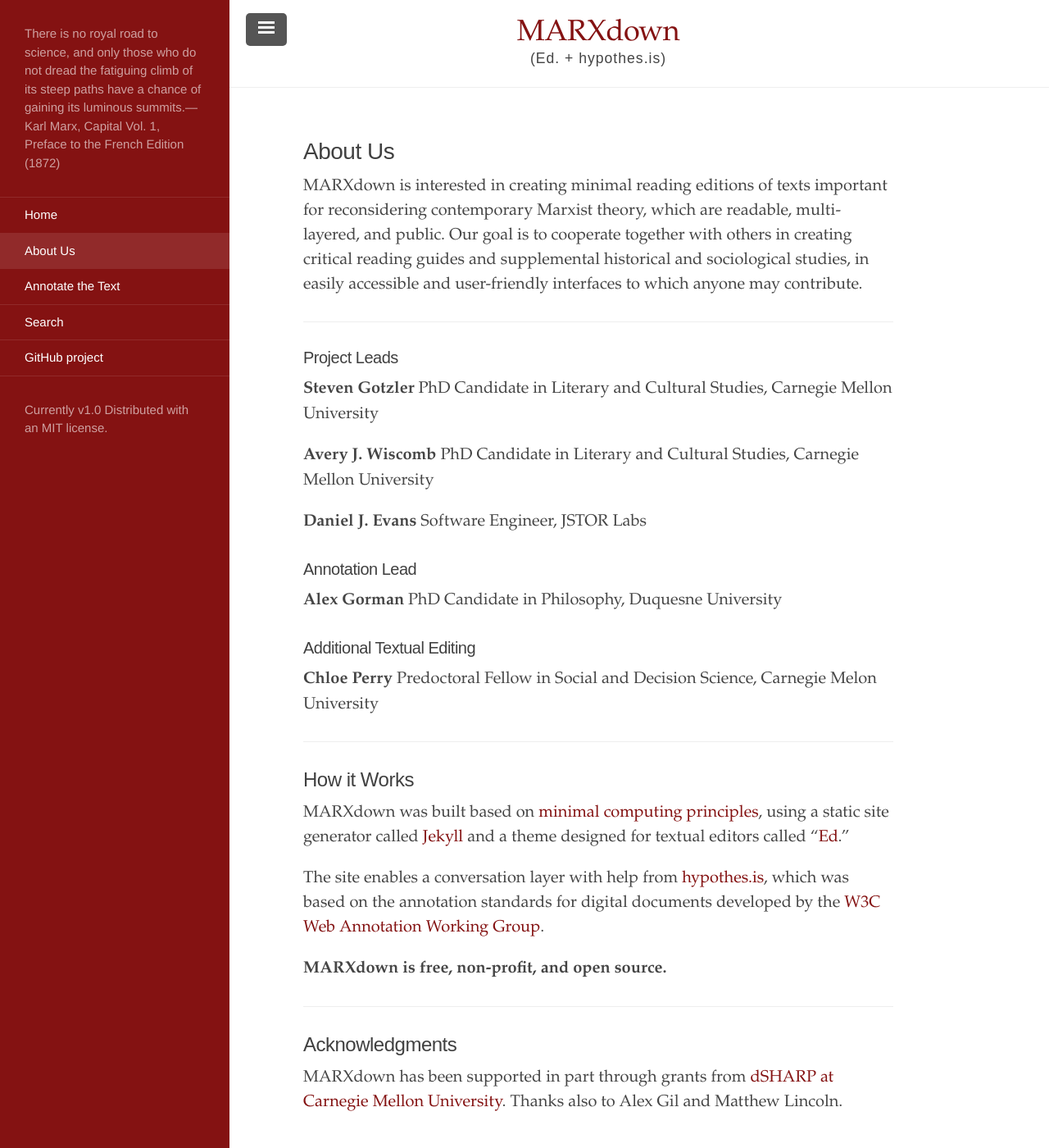
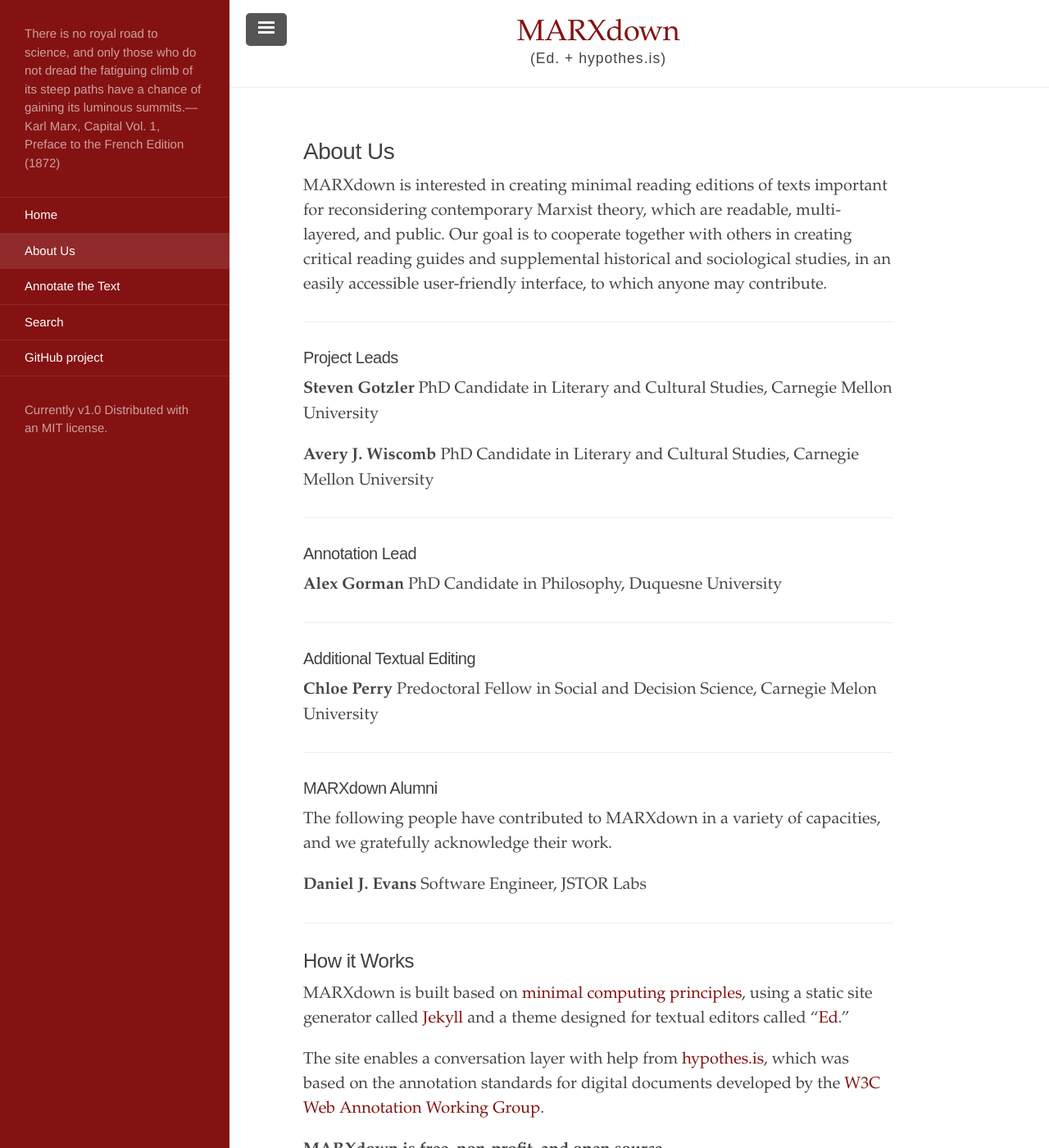
Before and after one commit to MARXdown/MARXdown.github.io, a Jekyll site: the page built from about.md, in a window 1280 px wide and 1400 px high. Shown: the whole window at 82% size. Built offline with Jekyll 4.4.1, drawn with Linux system fonts in a browser that asks for light colours; a script that is not in the unit is left out.

Commit message:
more edits

```diff
--- a/about.md
+++ b/about.md
@@ -3,7 +3,7 @@
 title: About Us
 ---
 
-MARXdown is interested in creating minimal reading editions of texts important for reconsidering contemporary Marxist theory, which are readable, multi-layered, and public. Our goal is to cooperate together with others in creating critical reading guides and supplemental historical and sociological studies, in easily accessible and user-friendly interfaces to which anyone may contribute.
+MARXdown is interested in creating minimal reading editions of texts important for reconsidering contemporary Marxist theory, which are readable, multi-layered, and public. Our goal is to cooperate together with others in creating critical reading guides and supplemental historical and sociological studies, in an easily accessible user-friendly interface, to which anyone may contribute.
 
 * * *
 
@@ -25,9 +27,17 @@
 
 * * *
 
+### MARXdown Alumni
+
+The following people have contributed to MARXdown in a variety of capacities, and we gratefully acknowledge their work.
+
+**Daniel J. Evans** Software Engineer, JSTOR Labs
+
+* * *
+
 ## How it Works
 
-MARXdown was built based on [minimal computing principles](http://go-dh.github.io/mincomp/), using a static site generator called [Jekyll](https://jekyllrb.com) and a theme designed for textual editors called "[Ed](https://elotroalex.github.io/ed/)."
+MARXdown is built based on [minimal computing principles](http://go-dh.github.io/mincomp/), using a static site generator called [Jekyll](https://jekyllrb.com) and a theme designed for textual editors called "[Ed](https://elotroalex.github.io/ed/)."
 
 The site enables a conversation layer with help from [hypothes.is](https://web.hypothes.is/about/), which was based on the annotation standards for digital documents developed by the [W3C Web Annotation Working Group](https://www.w3.org/annotation/).
 
```
Also changed, not shown: other parts of about.md (+3 -1 lines), documentation.md (+1 -1 lines), index.md (+1 -1 lines).
